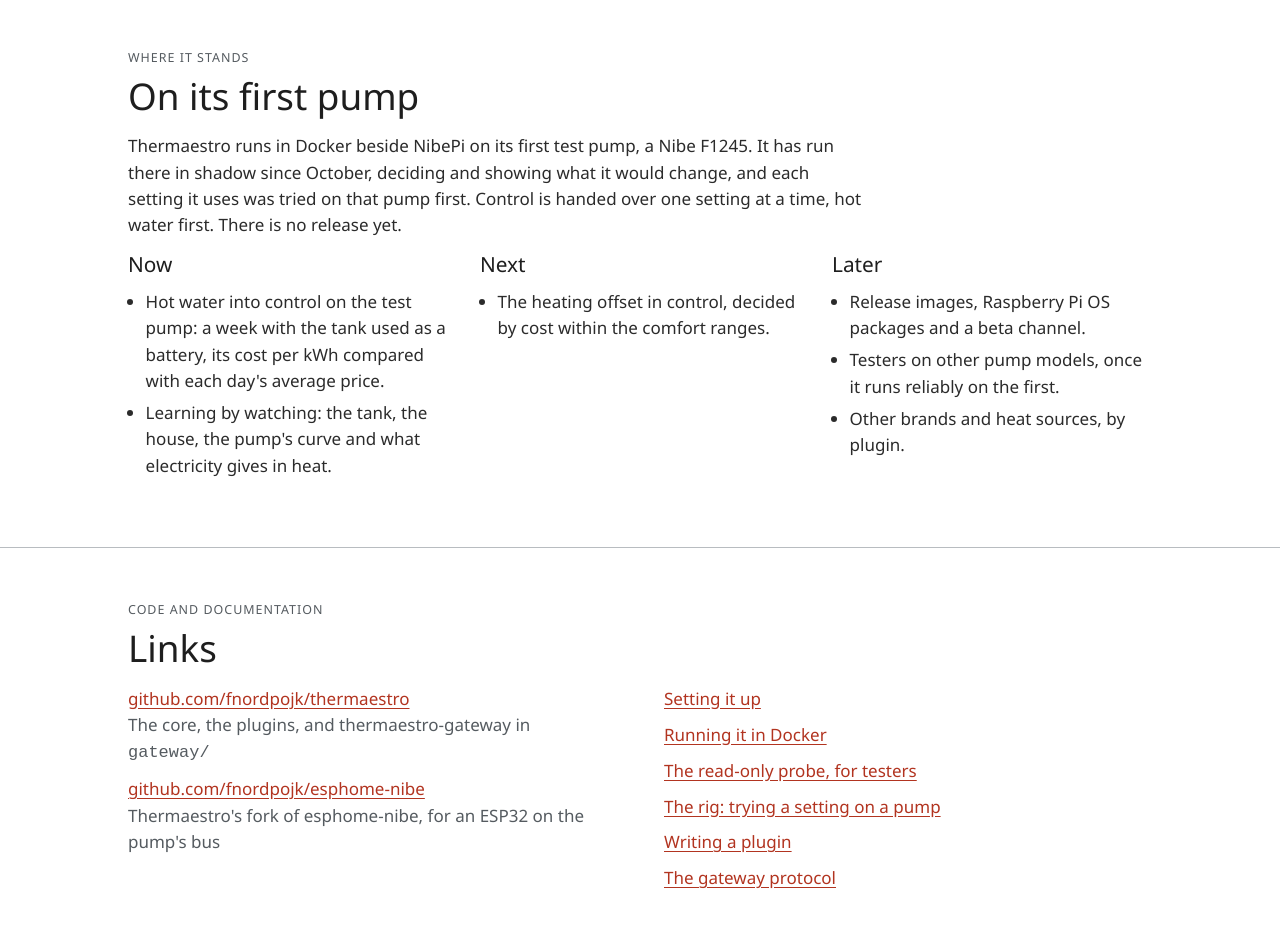
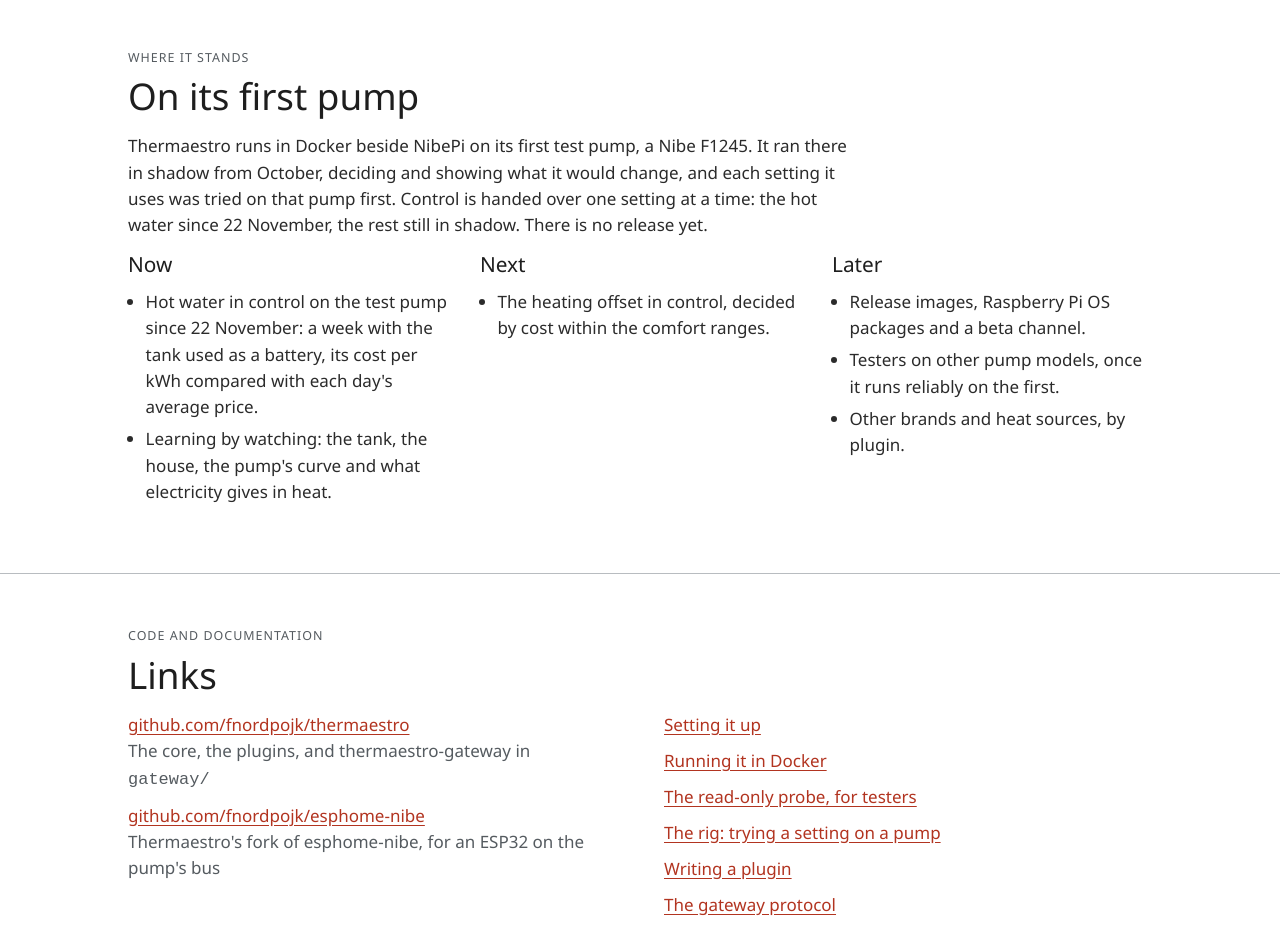
Before and after one commit to fnordpojk/thermaestro, a plain HTML site: page site/index.html in a window 1280 px wide. Shown: the part 7360-8291 px from the top of the page. Drawn offline with Linux system fonts and the light colour scheme.

Commit message:
Say hot water is in control in the status
Signed-off-by: Mattias Bergsten <fnord@fnord.nu>

```diff
--- a/site/index.html
+++ b/site/index.html
@@ -336,12 +336,12 @@
   <div class="wrap">
     <p class="kicker">Where it stands</p>
     <h2>On its first pump</h2>
-    <p class="intro">Thermaestro runs in Docker beside NibePi on its first test pump, a Nibe F1245. It has run there in shadow since October, deciding and showing what it would change, and each setting it uses was tried on that pump first. Control is handed over one setting at a time, hot water first. There is no release yet.</p>
+    <p class="intro">Thermaestro runs in Docker beside NibePi on its first test pump, a Nibe F1245. It ran there in shadow from October, deciding and showing what it would change, and each setting it uses was tried on that pump first. Control is handed over one setting at a time: the hot water since 22 November, the rest still in shadow. There is no release yet.</p>
     <div class="three">
       <div>
         <h3>Now</h3>
         <ul>
-          <li>Hot water into control on the test pump: a week with the tank used as a battery, its cost per kWh compared with each day's average price.</li>
+          <li>Hot water in control on the test pump since 22 November: a week with the tank used as a battery, its cost per kWh compared with each day's average price.</li>
           <li>Learning by watching: the tank, the house, the pump's curve and what electricity gives in heat.</li>
         </ul>
       </div>
```
Also changed, not shown: 1 other file.
